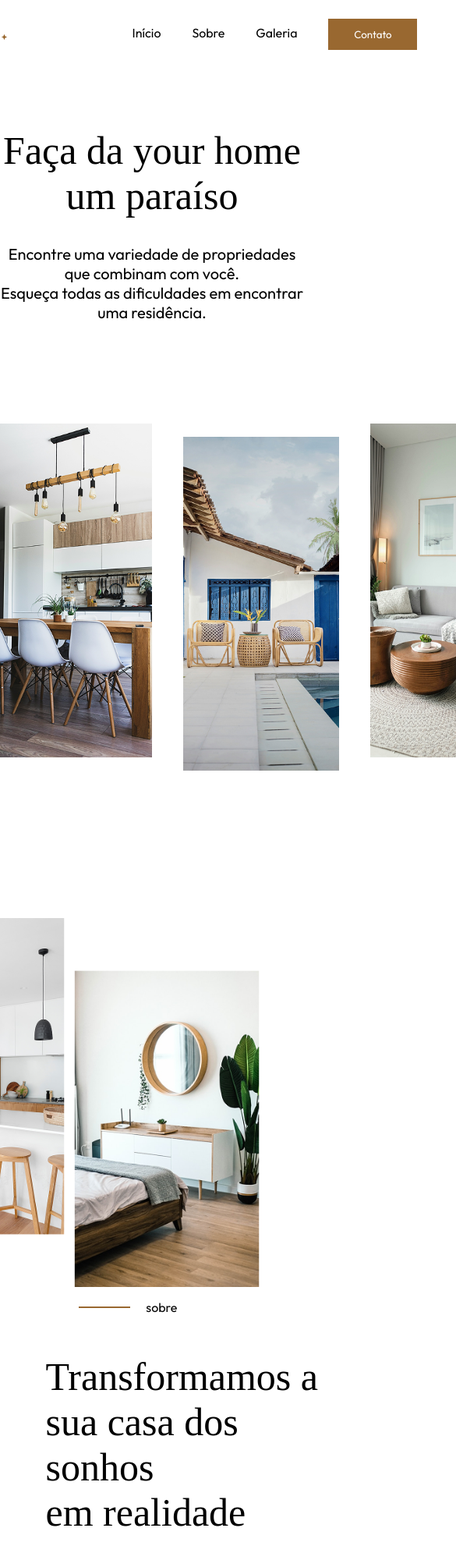
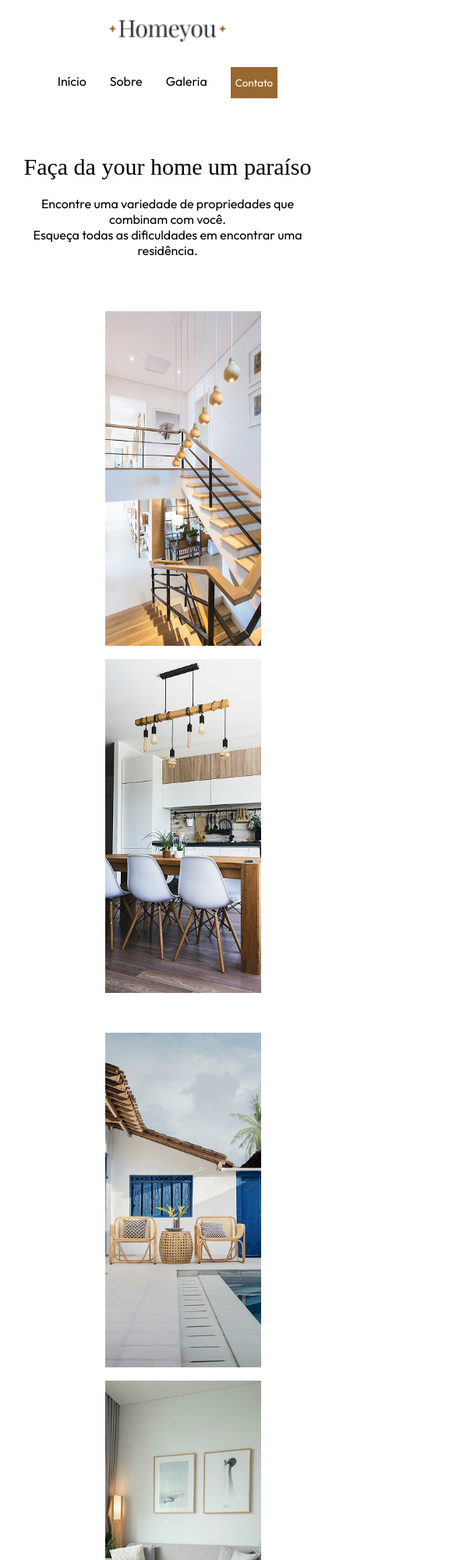
Before and after one commit to BrendoLimaFonseca/HomeYou, a plain HTML site: page index.html in a window 390 px wide. Shown: the top 2000 px of the page at 78% size, 585 px wide, since content can reach past the window. Drawn offline with Linux system fonts and the light colour scheme; a web font is replaced by a local one.

Commit message:
Update css.css

```diff
--- a/css.css
+++ b/css.css
@@ -204,3 +204,136 @@ footer{
     opacity: 1;
     transform: translateX(0);
 }
+@media (max-width: 480px) {
+    body {
+        overflow-x: hidden;
+    }
+
+    .container {
+        width: 100%;
+        padding: 0 20px;
+    }
+
+    /* Navegação */
+    .ul {
+        flex-direction: column;
+        text-align: center;
+        padding: 0;
+
+    }
+
+    .ld-direito {
+        flex-direction: column;
+        left: 0;
+
+    }
+
+    .li {
+        margin: 10px 0;
+        margin-inline: 15px;
+    }
+
+    .logo {
+        width: 150px; /* Ajuste para telas menores */
+    }
+
+    button {
+        width: 100%;
+    }
+
+    /* Seção principal */
+    .main {
+        top: 2vh;
+    }
+
+    .titulo {
+        font-size: 30px;
+        text-align: center;
+    }
+
+    .sub-titulo {
+        font-size: 16px;
+        text-align: center;
+    }
+
+    .ul2 {
+        flex-direction: column;
+        align-items: center;
+        top: 5vh;
+    }
+
+    .ul2 img {
+        width: 80%;
+        max-width: 250px;
+        margin-bottom: 10px;
+    }
+
+    /* Sobre */
+    .sobre {
+        top: 10vh;
+        flex-direction: column;
+        text-align: center;
+    }
+
+    .secao {
+        width: 100%;
+        right: 0;
+        float: none;
+        margin-bottom: 20px;
+        top: 45vh;
+    }
+
+    .textos {
+        left: 0;
+    }
+    #textos{
+        position: relative;
+        top: -135vh;
+    }
+    .conteudo1{
+        position: relative;
+        top: -50vh;
+    }
+
+    /* Galeria */
+    .galeria {
+        top: 40vh;
+        flex-direction: column;
+        text-align: center;
+    }
+
+    .ld-direito2 {
+        float: none;
+        left: 0;
+        text-align: center;
+        position: relative;
+
+    }
+
+    .galeria2 {
+        left: 0;
+        text-align: center;
+        position: relative;
+        top: 20vh;
+    }
+
+    .galeria2 img {
+        width: 90%;
+        max-width: 300px;
+    }
+
+    /* Rodapé */
+    .footer {
+        top: 25vh;
+        text-align: center;
+    }
+
+    .ld-direito {
+        flex-direction: row;
+        justify-content: center;
+    }
+
+    .ld-direito img {
+        width: 30px;
+    }
+}
```
